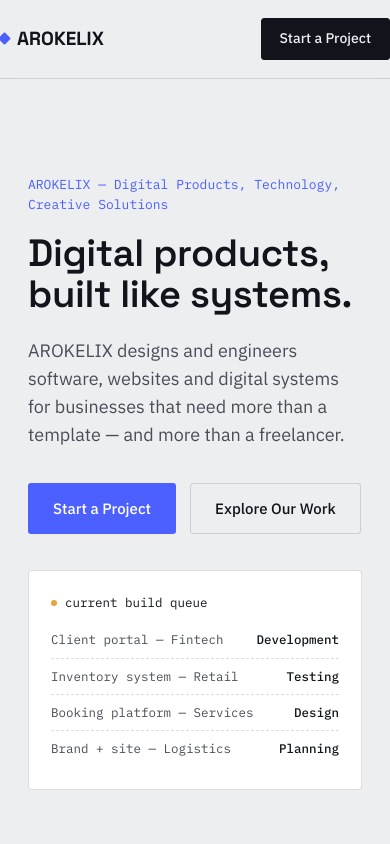
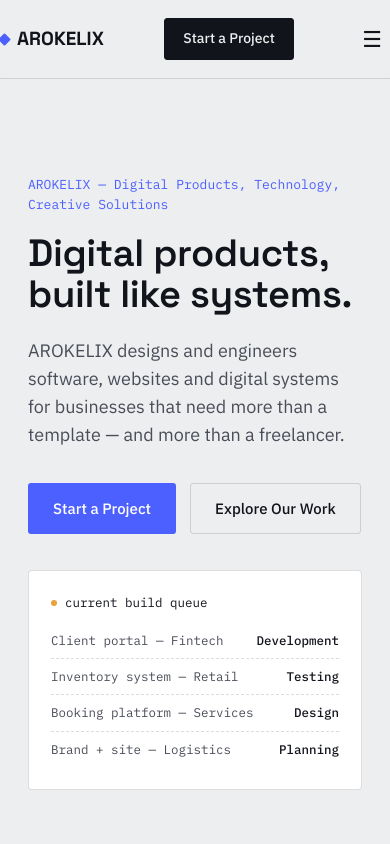
Before and after one commit to aronmuiyionko57-beep/arokelix, a Next.js app: page / in a window 390 px wide. Shown: the top 844 px of the page. Built offline with nearby package versions, Linux system fonts and the light colour scheme.

Commit message:
Add working mobile nav menu

```diff
--- a/app/globals.css
+++ b/app/globals.css
@@ -115,3 +115,34 @@ section{padding:88px 0;border-bottom:1px solid var(--line);}
 footer{padding:48px 0;}
 .foot-row{display:flex;justify-content:space-between;flex-wrap:wrap;gap:20px;font-size:13.5px;color:var(--text-2);}
 .foot-links{display:flex;gap:22px;}
+
+.navmobile-btn{
+  display:none;
+  background:none;
+  border:none;
+  font-size:22px;
+  cursor:pointer;
+  color:var(--text-1);
+  padding:4px 8px;
+}
+@media (max-width:840px){
+  .navmobile-btn{display:block;}
+}
+
+.mobile-menu{
+  display:flex;
+  flex-direction:column;
+  gap:2px;
+  padding:8px 28px 20px;
+  border-bottom:1px solid var(--line);
+  background:var(--bg);
+}
+.mobile-menu a{
+  padding:12px 0;
+  font-size:16px;
+  border-bottom:1px solid var(--line);
+  color:var(--text-1);
+}
+.mobile-menu a:last-child{
+  border-bottom:none;
+}
--- a/app/page.tsx
+++ b/app/page.tsx
@@ -1,4 +1,10 @@
+"use client";
+
+import { useState } from "react";
+
 export default function Home() {
+  const [menuOpen, setMenuOpen] = useState(false);
+
   return (
     <>
       <header>
@@ -14,7 +20,24 @@ export default function Home() {
             <a href="#ceo">About the CEO</a>
           </nav>
           <a href="#contact" className="navcta">Start a Project</a>
+          <button
+            className="navmobile-btn"
+            onClick={() => setMenuOpen(!menuOpen)}
+            aria-label="Toggle menu"
+          >
+            {menuOpen ? "✕" : "☰"}
+          </button>
         </div>
+        {menuOpen && (
+          <div className="mobile-menu">
+            <a href="#services" onClick={() => setMenuOpen(false)}>Services</a>
+            <a href="#work" onClick={() => setMenuOpen(false)}>Our Work</a>
+            <a href="#process" onClick={() => setMenuOpen(false)}>Process</a>
+            <a href="#technology" onClick={() => setMenuOpen(false)}>Technology</a>
+            <a href="#ceo" onClick={() => setMenuOpen(false)}>About the CEO</a>
+            <a href="#contact" onClick={() => setMenuOpen(false)}>Start a Project</a>
+          </div>
+        )}
       </header>
 
       <section className="hero">
```
